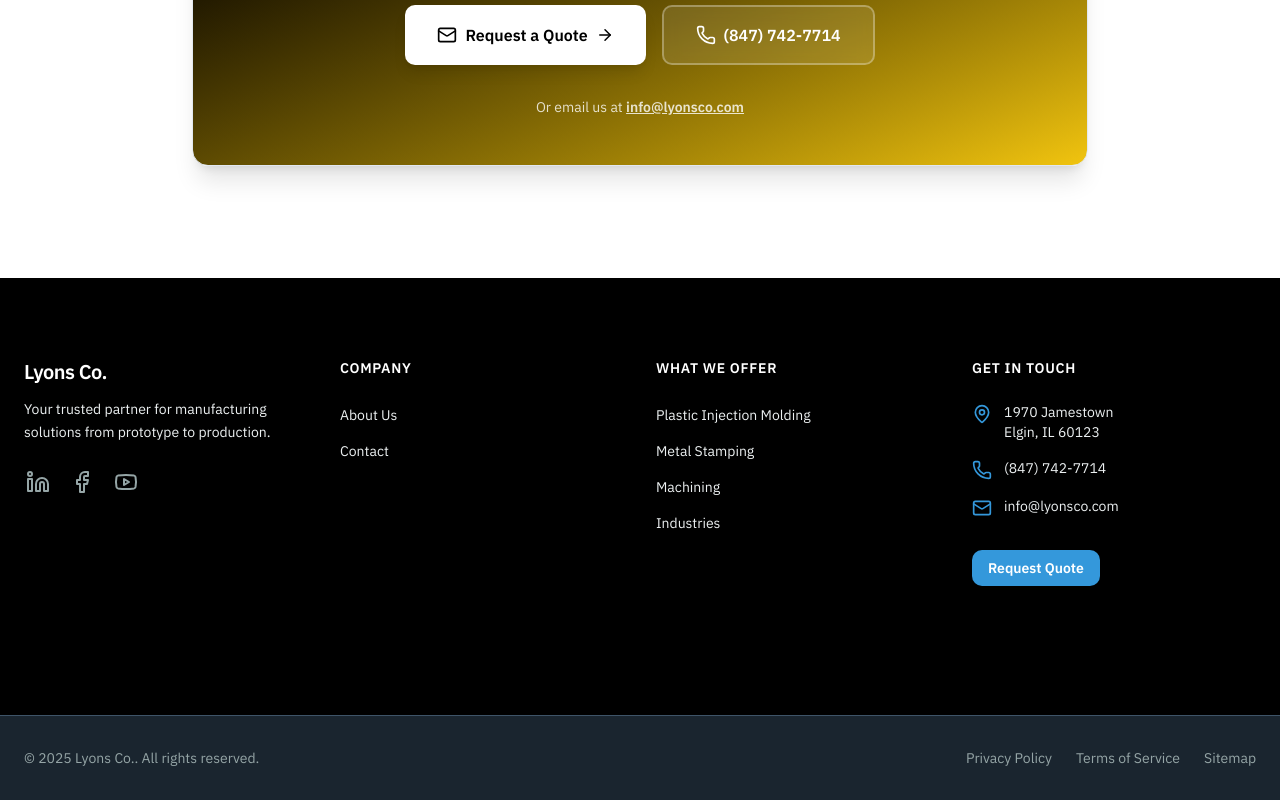
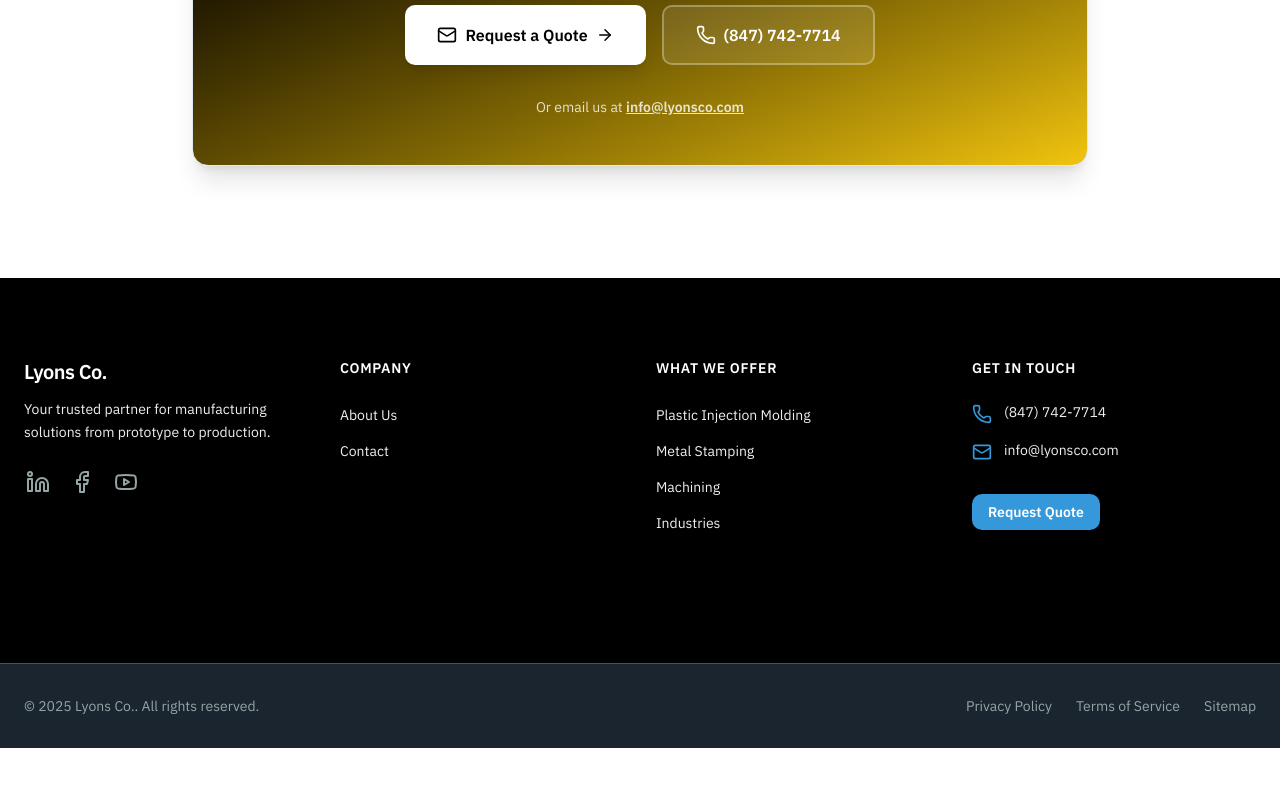
Before and after one commit to Dayropo/lyonsco, a Next.js app: page / in a window 1280 px wide. Shown: the part 4207-5007 px from the top of the page. After the commit the page ends 4955 px from the top, so only its background shows below. Built offline with nearby package versions, Linux system fonts and the light colour scheme.

Commit message:
remove address

```diff
--- a/components/Footer.tsx
+++ b/components/Footer.tsx
@@ -124,7 +124,7 @@
               </h4>
               <div className="mt-6 space-y-4">
                 {/* Address */}
-                <div className="flex gap-3">
+                {/* <div className="flex gap-3">
                   <MapPin className="text-secondary mt-0.5 h-5 w-5 flex-shrink-0" />
                   <div>
                     <p className="text-sm text-[#ECF0F1]">
@@ -133,7 +133,7 @@
                       {COMPANY_ADDRESS.city}, {COMPANY_ADDRESS.state} {COMPANY_ADDRESS.zip}
                     </p>
                   </div>
-                </div>
+                </div> */}
 
                 {/* Phone */}
                 <div className="flex gap-3">
```
